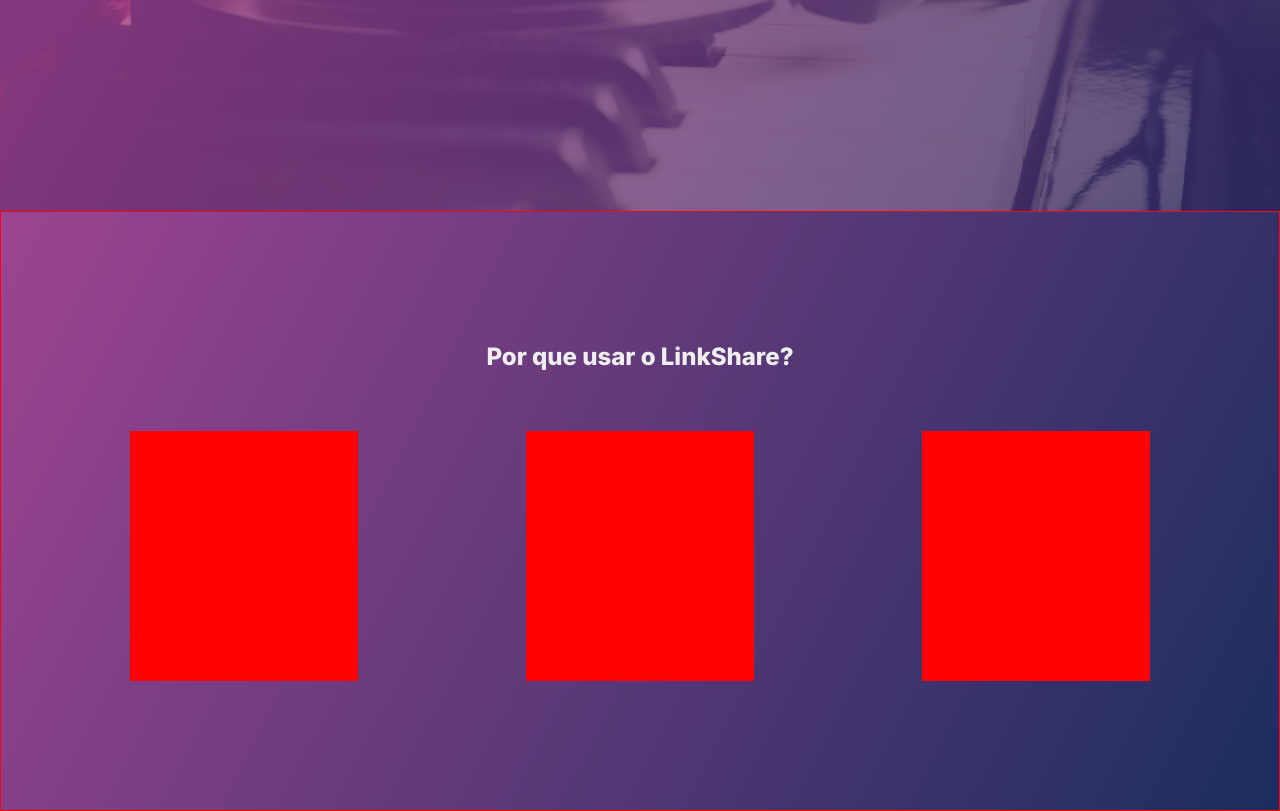
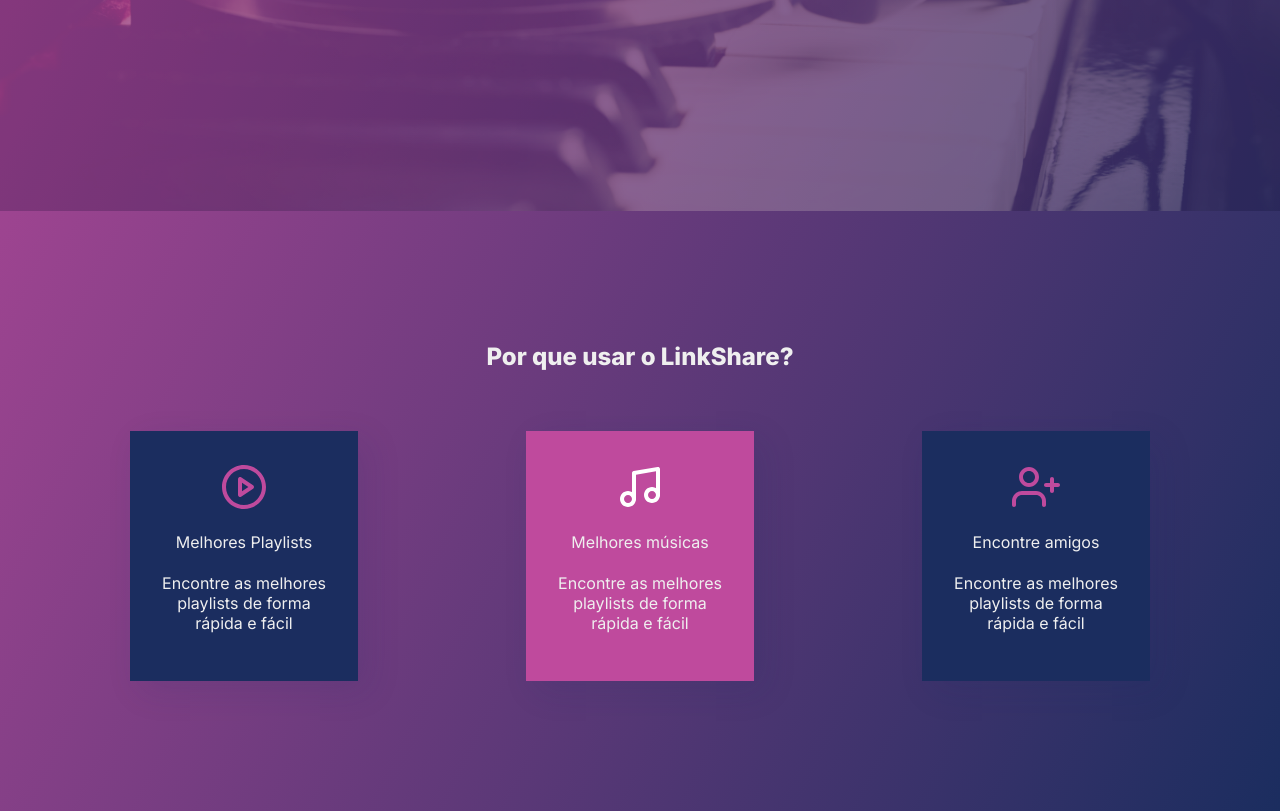
Before and after one commit to Tucupi-SN/projeto-pw-linkshare, a plain HTML site: page frontend/index.html in a window 1280 px wide. Shown: the part 589-1400 px from the top of the page. Drawn offline with Linux system fonts and the light colour scheme.

Commit message:
creating cards

```diff
--- a/frontend/index.html
+++ b/frontend/index.html
@@ -24,9 +24,21 @@
         <section class="use-linkShare">
             <h3>Por que usar o LinkShare?</h3>
             <div>
-                <div class="cards"></div>
-                <div class="cards"></div>
-                <div class="cards"></div>
+                <div class="card primary-card">
+                    <img src="./assets/images/play-circle.svg" alt="">
+                    <p>Melhores Playlists</p>
+                    <p>Encontre as melhores playlists de forma rápida e fácil</p>
+                </div>
+                <div class="card secondary-card">
+                    <img src="./assets/images/music.svg" alt="">
+                    <p>Melhores músicas</p>
+                    <p>Encontre as melhores playlists de forma rápida e fácil</p>
+                </div>
+                <div class="card primary-card">
+                    <img src="./assets/images/user-plus.svg" alt="">
+                    <p>Encontre amigos</p>
+                    <p>Encontre as melhores playlists de forma rápida e fácil</p>
+                </div>
             </div>
         </section>
     </body>
--- a/frontend/styles/general.css
+++ b/frontend/styles/general.css
@@ -12,6 +12,7 @@
 :root {
     --white: #efefef;
     --purple: #bf4a9d;
+    --blue: #1b2d5f;
 }
 
 h1 {
@@ -112,7 +113,6 @@
 .use-linkShare {
     height: 600px;
     width: 100%;
-    border: 1px solid red;
     display: flex;
     align-items: center;
     justify-content: center;
@@ -120,13 +120,30 @@
     gap: 60px;
 }
 
-.use-linkShare div {
+.use-linkShare > div {
     display: flex;
     gap: 168px;
 }
 
-.cards {
+.card {
     height: 250px;
     width: 228px;
-    background-color: red;
+    box-shadow: 10px 10px 32px rgba(27, 45, 95, 0.12);
+    display: flex;
+    justify-content: space-between;
+    flex-direction: column;
+    text-align: center;
+    padding: 32px 32px 48px 32px;
 }
+
+.primary-card {
+    background-color: var(--blue);
+}
+
+.secondary-card {
+    background-color: var(--purple);
+}
+
+.card img {
+    height: 48px;
+}
```
Also changed, not shown: frontend/assets/images/music.svg (added), frontend/assets/images/play-circle.svg (added), frontend/assets/images/user-plus.svg (added).
